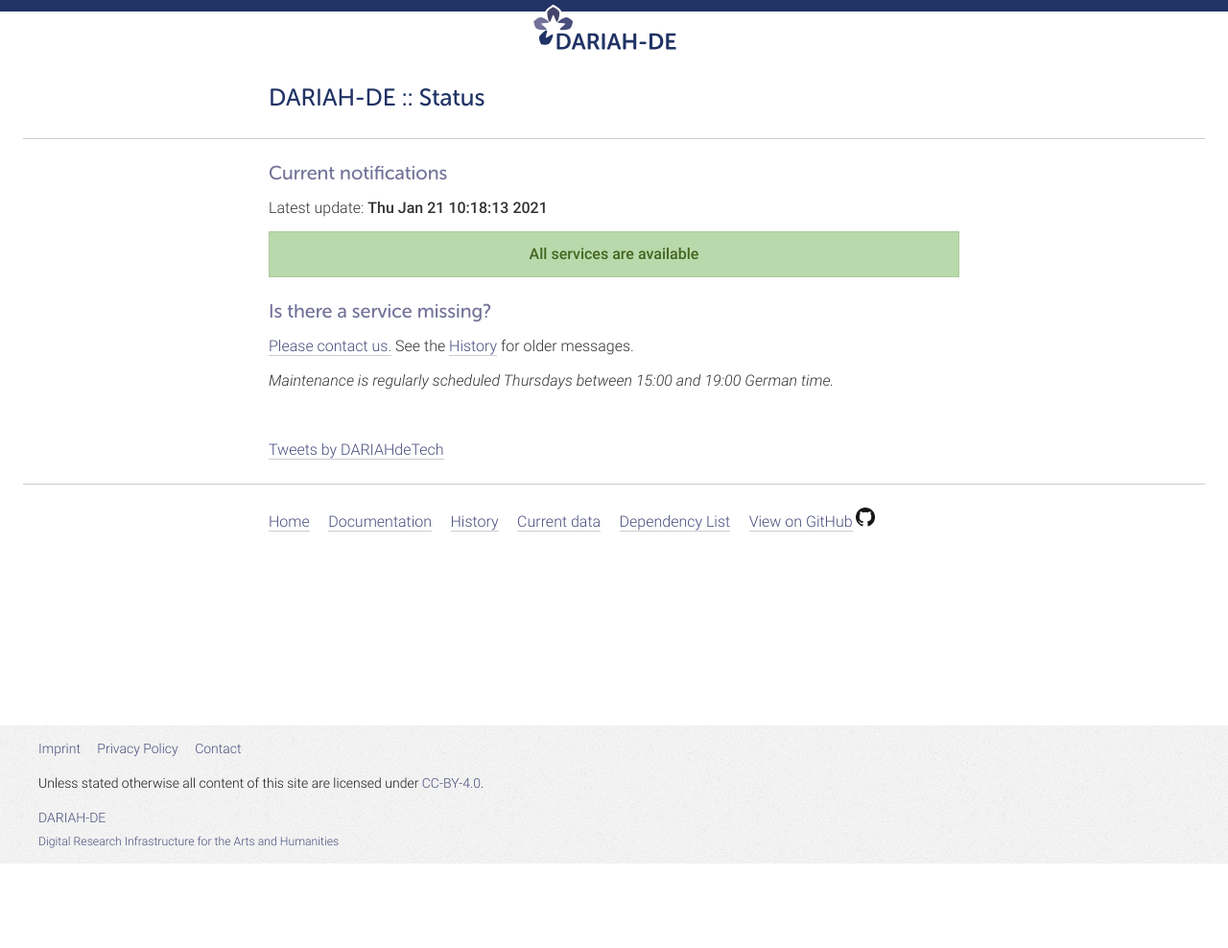
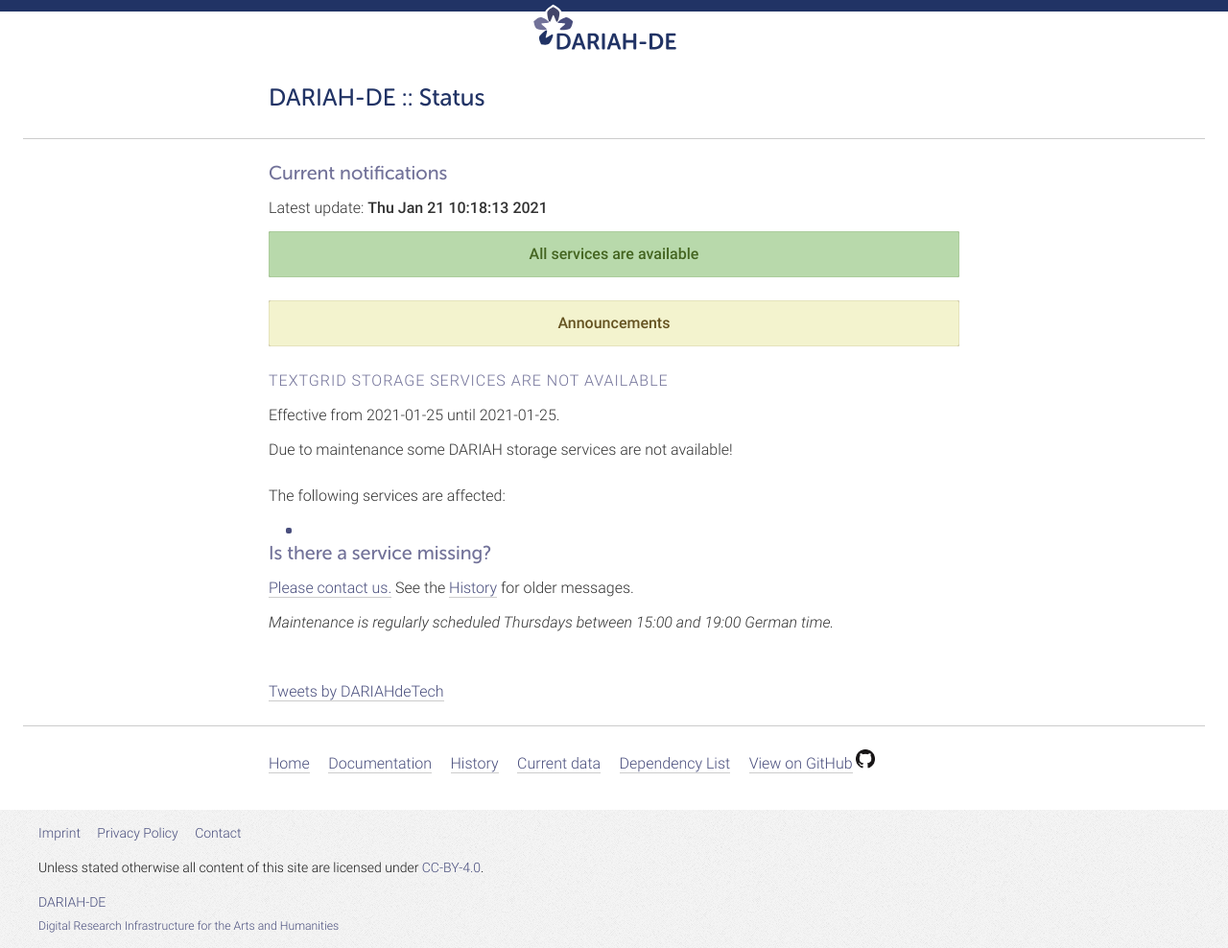
Before and after one commit to DARIAH-DE/status, a Jekyll site: the page built from index.md, in a window 1280 px wide. Shown: the whole page at 96% size. Built offline with Jekyll 4.4.1, drawn with Linux system fonts in a browser that asks for light colours; comment, search, counter and statistics services are not loaded; before the commit the page ends 900 px from its top, so only the background shows below that.

```diff
--- a/_data/announcements.yaml
+++ b/_data/announcements.yaml
@@ -1,4 +1,11 @@
 ---
+- title: 'TextGrid Storage Services are not available'
+  date_start: '2021-01-25'
+  date_end: '2021-01-25'
+  hide: false
+  description: 'Due to maintenance some DARIAH storage services are not available!'
+  affected:
+    - '/infrastructure/gwdg-stornext'
 - title: 'Maintenance of Confluence Wiki'
   date_start: '2020-12-17 15:00'
   date_end: '2020-12-17 18:00'
```
